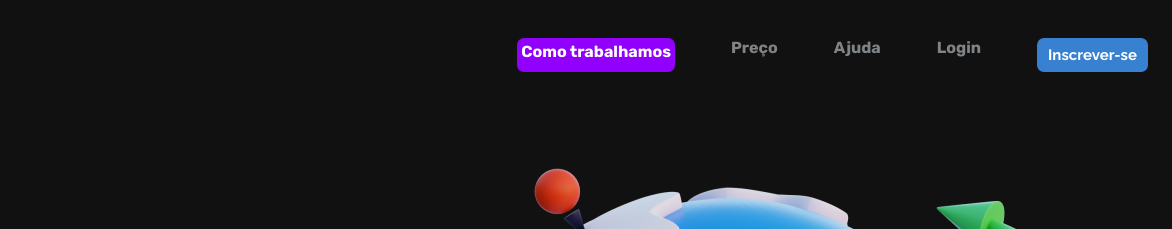
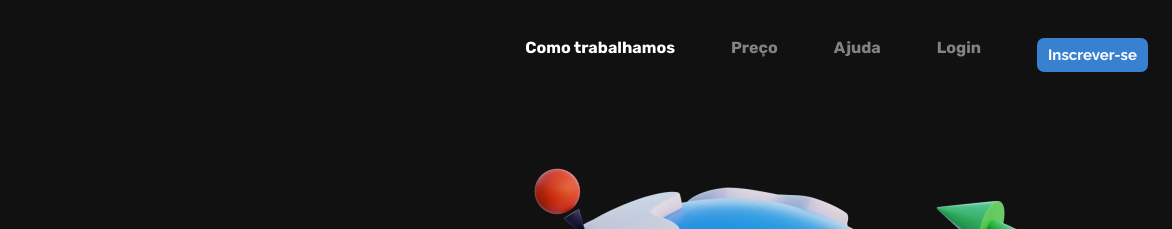
Before and after one commit to degobiscaia/Landing-Page, a plain HTML site: page index.html in a window 1280 px wide. In both pictures the pointer is over the link "Como trabalhamos". Shown: the top 229 px of the page, 108-1280 px from the left. Drawn offline with Linux system fonts and the light colour scheme.

Commit message:
Landing-Page

```diff
--- a/style.css
+++ b/style.css
@@ -37,14 +37,9 @@ body {
 }
 
 .cabecalho-menu-item:hover {
-    padding: 4px;
     font-family: 'Rubik', sans-serif;
-    background-color: #9100fa;
-    font-weight: 700;
-    font-size: 16px;
-    border: none;
-    border-radius: 7px;
     color: #FFFFFF;
+    cursor: pointer;
 }
 
 .cabecalho-menu-botao{
@@ -65,6 +60,7 @@ body {
 }
 
 .cabecalho-menu-botao:hover {
+    cursor: pointer;
     background-color: #9100fa;
 }
 
@@ -119,6 +115,7 @@ body {
 
 .conteudo-principal-escrito-botao:hover {
     background-color: #9100fa;
+    cursor: pointer;
 }
 
 .conteudo-principal-imagem{
@@ -147,6 +144,7 @@ body {
     display: flex;
     align-items: center;
     color: #FFFFFF;
+    cursor: pointer;
 }
 
 .conteudo-secundario {
```
